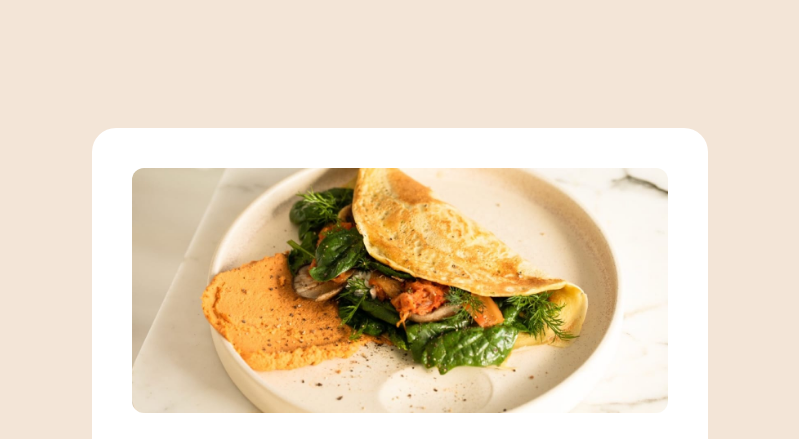
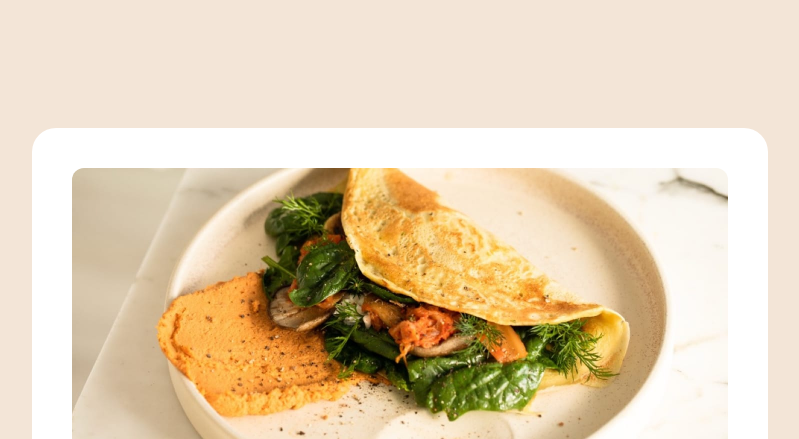
Before and after one commit to rfn16zn/recipe-page, a plain HTML site: page index.html in a window 1280 px wide. Shown: the top 439 px of the page, without its empty margins (240-1039 px from the left). Drawn offline with Linux system fonts and the light colour scheme.

Commit message:
Style media query for desktop version

```diff
--- a/style.css
+++ b/style.css
@@ -181,7 +181,7 @@ td:not(:last-child) {
   color: var(--brown-800);
 }
 
-@media only screen and (min-width: 650px) {
+@media only screen and (min-width: 620px) {
   body {
     padding: var(--space-1600) var(--space-600);
     display: flex;
@@ -201,9 +201,16 @@ td:not(:last-child) {
 
   .omelette__img {
     border-radius: 0.75rem;
+    height: 300px;
   }
 
   .wrapper {
     padding: 0;
   }
 }
+
+@media only screen and (min-width: 740px) {
+  .recipe {
+    max-width: 736px;
+  }
+}
```
